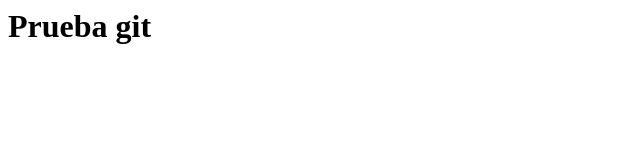
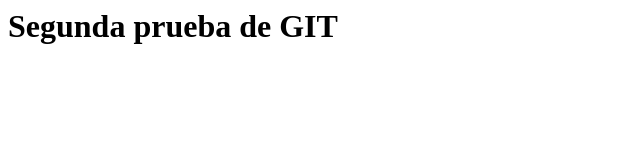
Before and after one commit to mateibl/git-practica, a plain HTML site: page index.html in a window 1280 px wide. Shown: the whole page, without its empty margins (0-640 px from the left). Drawn offline with Linux system fonts and the light colour scheme.

Commit message:
HTML title change

```diff
--- a/index.html
+++ b/index.html
@@ -3,6 +3,6 @@
     <meta charset="UTF-8">
 </head>
 <body>
-    <h1>Prueba git</h1>
+    <h1>Segunda prueba de GIT</h1>
 </body>
 </html>
```
